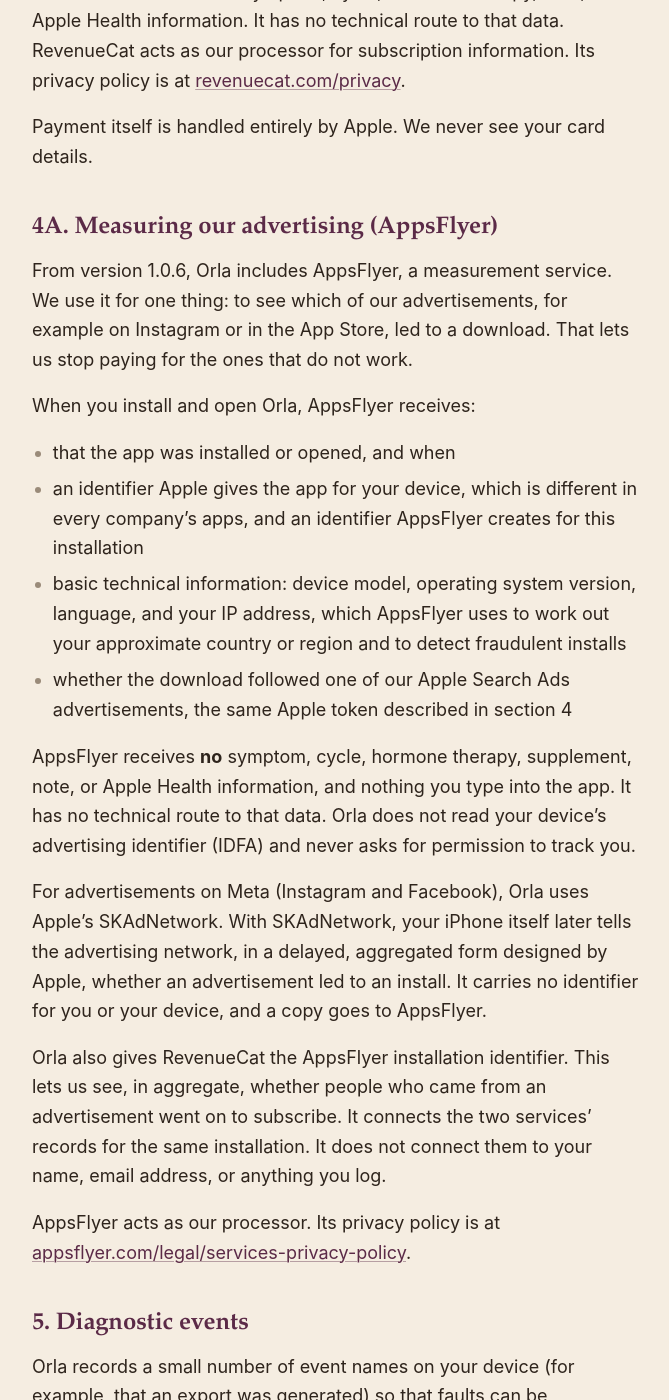
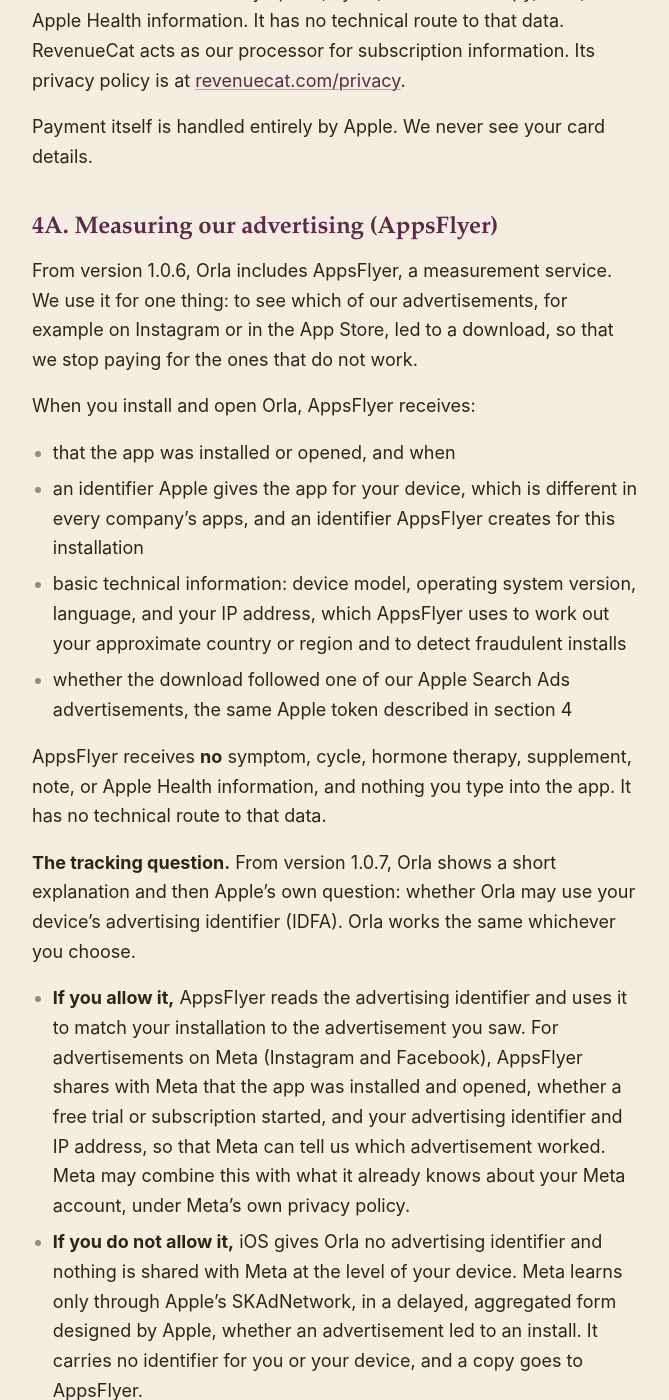
Before and after one commit to vdburger1991/tjbventures-legal, a Jekyll site: the page built from privacy.md, in a window 1280 px wide and 1400 px high, scrolled down 3107 px. Shown: the whole window, without its empty margins (304-973 px from the left). Built offline with Jekyll 4.4.1, drawn with Linux system fonts in a browser that asks for light colours; some of the changed text lies outside the part shown.

Commit message:
Orla privacy DRAFT for 1.0.7: ATT prompt, advertising identifier shared with Meta if allowed (4A rewritten; 7, 10, 12 amended). Date placeholder; do not deploy before 1.0.7 is released.
Co-Authored-By: Claude Opus 5.5 <noreply@anthropic.com>
Claude-Session: https://claude.ai/code/session_01EAcqW6sU6Q5m1iuQQcb4KH

```diff
--- a/privacy.md
+++ b/privacy.md
@@ -60,7 +60,7 @@ Payment itself is handled entirely by Apple. We never see your card details.
 
 ## 4A. Measuring our advertising (AppsFlyer)
 
-From version 1.0.6, Orla includes AppsFlyer, a measurement service. We use it for one thing: to see which of our advertisements, for example on Instagram or in the App Store, led to a download. That lets us stop paying for the ones that do not work.
+From version 1.0.6, Orla includes AppsFlyer, a measurement service. We use it for one thing: to see which of our advertisements, for example on Instagram or in the App Store, led to a download, so that we stop paying for the ones that do not work.
 
 When you install and open Orla, AppsFlyer receives:
 
@@ -69,13 +69,18 @@ When you install and open Orla, AppsFlyer receives:
 - basic technical information: device model, operating system version, language, and your IP address, which AppsFlyer uses to work out your approximate country or region and to detect fraudulent installs
 - whether the download followed one of our Apple Search Ads advertisements, the same Apple token described in section 4
 
-AppsFlyer receives **no** symptom, cycle, hormone therapy, supplement, note, or Apple Health information, and nothing you type into the app. It has no technical route to that data. Orla does not read your device's advertising identifier (IDFA) and never asks for permission to track you.
+AppsFlyer receives **no** symptom, cycle, hormone therapy, supplement, note, or Apple Health information, and nothing you type into the app. It has no technical route to that data.
 
-For advertisements on Meta (Instagram and Facebook), Orla uses Apple's SKAdNetwork. With SKAdNetwork, your iPhone itself later tells the advertising network, in a delayed, aggregated form designed by Apple, whether an advertisement led to an install. It carries no identifier for you or your device, and a copy goes to AppsFlyer.
+**The tracking question.** From version 1.0.7, Orla shows a short explanation and then Apple's own question: whether Orla may use your device's advertising identifier (IDFA). Orla works the same whichever you choose.
+
+- **If you allow it,** AppsFlyer reads the advertising identifier and uses it to match your installation to the advertisement you saw. For advertisements on Meta (Instagram and Facebook), AppsFlyer shares with Meta that the app was installed and opened, whether a free trial or subscription started, and your advertising identifier and IP address, so that Meta can tell us which advertisement worked. Meta may combine this with what it already knows about your Meta account, under Meta's own privacy policy.
+- **If you do not allow it,** iOS gives Orla no advertising identifier and nothing is shared with Meta at the level of your device. Meta learns only through Apple's SKAdNetwork, in a delayed, aggregated form designed by Apple, whether an advertisement led to an install. It carries no identifier for you or your device, and a copy goes to AppsFlyer.
+
+You can change your answer at any time in iPhone Settings → Privacy & Security → Tracking.
 
 Orla also gives RevenueCat the AppsFlyer installation identifier. This lets us see, in aggregate, whether people who came from an advertisement went on to subscribe. It connects the two services' records for the same installation. It does not connect them to your name, email address, or anything you log.
 
-AppsFlyer acts as our processor. Its privacy policy is at [appsflyer.com/legal/services-privacy-policy](https://www.appsflyer.com/legal/services-privacy-policy/).
+AppsFlyer acts as our processor. Its privacy policy is at [appsflyer.com/legal/services-privacy-policy](https://www.appsflyer.com/legal/services-privacy-policy/). Meta's is at [facebook.com/privacy/policy](https://www.facebook.com/privacy/policy/).
 
 ## 5. Diagnostic events
 
@@ -95,10 +100,10 @@ When you generate a summary for a medical appointment, the PDF is created on you
 
 These are statements about the **app**. Our marketing website is a separate thing and works differently — see section 14.
 
-- No advertising inside the app, and no reading of your advertising identifier (IDFA). Orla never asks for permission to track you. To learn which of our own advertisements led to a download, Orla uses Apple's attribution token (section 4) and AppsFlyer with Apple's SKAdNetwork (section 4A).
+- No advertising inside the app. Orla reads your advertising identifier (IDFA) only if you allow it when iOS asks, and only to learn which of our own advertisements led to a download (section 4A). To learn the same thing without it, Orla uses Apple's attribution token (section 4) and Apple's SKAdNetwork (section 4A).
 - No crash-reporting software, and no analytics software that can see anything you log. The subscription steps in section 4 go through RevenueCat. AppsFlyer (section 4A) measures installs and app opens only.
 - No sale or rental of personal information to anyone, for any purpose.
-- No tracking of you across other companies' apps or websites.
+- No tracking of you across other companies' apps or websites unless you allow it when iOS asks, and then only to measure our own advertisements (section 4A).
 - No sharing of your health information with data brokers, advertisers, employers, or insurers.
 
 ## 8. Deleting your information
@@ -121,11 +126,11 @@ On-device information is kept until you delete it. Subscription records held by
 
 ## 10. Your rights
 
-**United Kingdom and European Economic Area (UK GDPR / GDPR).** Health information is a special category of personal data and receives additional protection. Our lawful basis for handling what you log is your explicit consent, given on the consent screen in the app and withdrawable at any time by deleting your data or by declining to continue. Our lawful basis for subscription information is performance of our contract with you. Our lawful basis for the advertising measurement in section 4A is our legitimate interest in knowing which of our advertisements work. You can object to it by contacting us.
+**United Kingdom and European Economic Area (UK GDPR / GDPR).** Health information is a special category of personal data and receives additional protection. Our lawful basis for handling what you log is your explicit consent, given on the consent screen in the app and withdrawable at any time by deleting your data or by declining to continue. Our lawful basis for subscription information is performance of our contract with you. Our lawful basis for the advertising measurement in section 4A is our legitimate interest in knowing which of our advertisements work; reading your advertising identifier and sharing it with Meta happens only with your consent, which you give or refuse in Apple's tracking question and can withdraw in iPhone Settings. You can object to it by contacting us.
 
 You have the right to access, correct, delete, restrict, and object to processing, and to data portability. Because what you log stays on your device, you exercise most of these directly: your records are visible and editable in the app, exportable as a PDF, and deletable in Settings. For subscription information, contact us using the details below. You may also complain to your national supervisory authority, or to the Information Commissioner's Office in the UK.
 
-**California (CCPA/CPRA).** We do not sell or share personal information as those terms are defined, and we do not use sensitive personal information for purposes requiring an opt-out. The advertising pixel on our marketing website, described in section 14, is operated with Meta's Limited Data Use setting, which restricts what Meta may do with a California resident's data. You may request to know, delete, or correct, and you will not be treated differently for asking.
+**California (CCPA/CPRA).** We do not sell personal information. If you allow tracking when iOS asks, the advertising measurement in section 4A may count as 'sharing' under California law; you can opt out at any time by turning tracking off for Orla in iPhone Settings → Privacy & Security → Tracking. We do not use sensitive personal information for purposes requiring an opt-out. The advertising pixel on our marketing website, described in section 14, is operated with Meta's Limited Data Use setting, which restricts what Meta may do with a California resident's data. You may request to know, delete, or correct, and you will not be treated differently for asking.
 
 **United Arab Emirates (PDPL).** We handle personal data under Federal Decree-Law No. 45 of 2021. You may contact us to exercise the rights that law provides.
 
@@ -137,7 +142,7 @@ Orla is intended for adults and is not directed at anyone under 18. We do not kn
 
 ## 12. International transfers
 
-We hold no health data, so there is no international transfer of it by us. Subscription information, including the subscription steps described in section 4, is processed by RevenueCat, which operates in the United States, under contractual safeguards including the applicable standard contractual clauses. The advertising measurement in section 4A is processed by AppsFlyer outside your country, including in the United States and the European Union, under the same kind of safeguards.
+We hold no health data, so there is no international transfer of it by us. Subscription information, including the subscription steps described in section 4, is processed by RevenueCat, which operates in the United States, under contractual safeguards including the applicable standard contractual clauses. The advertising measurement in section 4A is processed by AppsFlyer outside your country, including in the United States and the European Union, under the same kind of safeguards, and, if you allow tracking, by Meta Platforms in the United States and Ireland.
 
 ## 13. Security
 
```
Also changed, not shown: other parts of privacy.md (+1 -1 lines).
